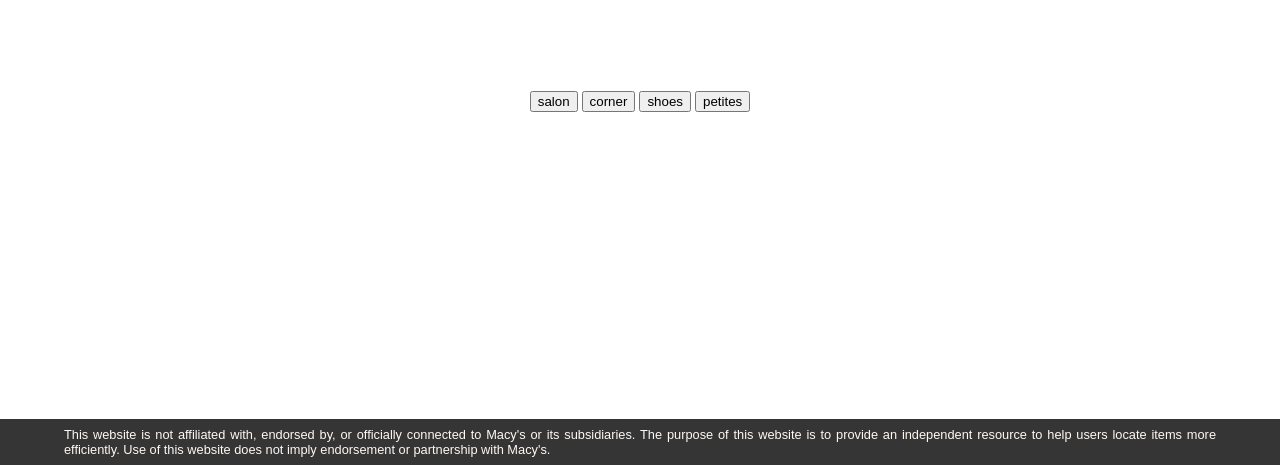
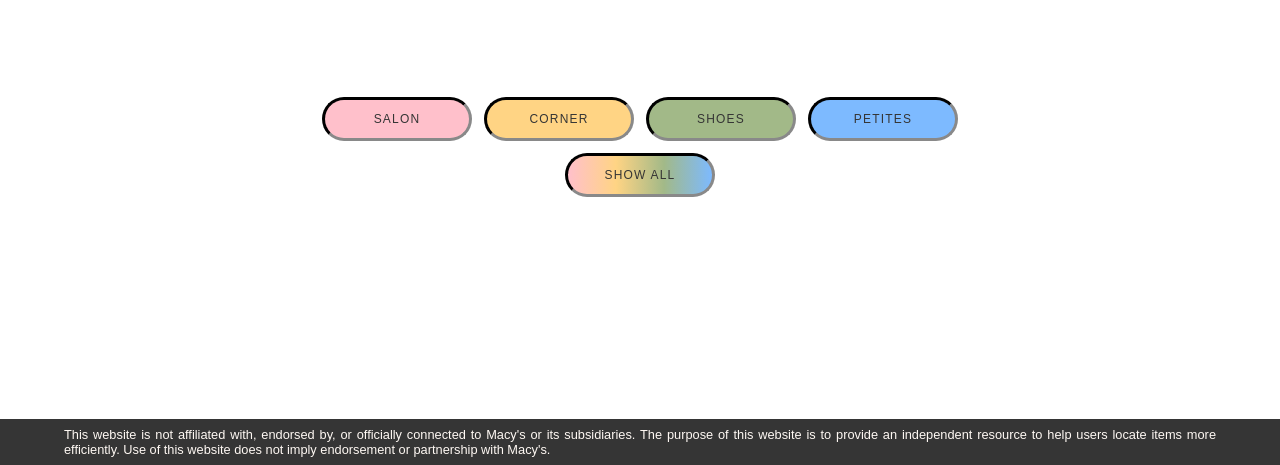
Before and after one commit to marisumidamiyashiro/macys-toy-stockrooms, a plain HTML site: page n-to-z.html in a window 1280 px wide. Shown: the part 335-800 px from the top of the page. Drawn offline with Linux system fonts and the light colour scheme; a web font is replaced by a local one.

Commit message:
fixed buttons on all other pages

```diff
--- a/n-to-z.html
+++ b/n-to-z.html
@@ -53,11 +53,16 @@
                 <h1>Brands N - Z</h1>
             </div>
         </div>
-        <div class="stockroom-key">
-            <button class="salon" data-category="a">salon</button>
-            <button class="corner" data-category="b">corner</button>
-            <button class="womens" data-category="c">shoes</button>
-            <button class="petites" data-category="d">petites</button>
+        <div class="sort-buttons">
+            <div class="stockroom-key">
+                <button class="salon" data-category="a">salon</button>
+                <button class="corner" data-category="b">corner</button>
+                <button class="womens" data-category="c">shoes</button>
+                <button class="petites" data-category="d">petites</button>
+            </div>
+            <div class="show-all">
+                <button id="all-brands" class="all-brands">show all</button>
+            </div>
         </div>
 
         <ul id="brand-name" class="brand-name">
--- a/scss/partials/_main.scss
+++ b/scss/partials/_main.scss
@@ -4,6 +4,7 @@
 .stockroom-n-z {
     display: flex;
     flex-direction: column;
+    justify-content: center;
     text-align: center;
 
     .hero {
@@ -96,6 +97,7 @@
     justify-content: center;
     flex-direction: column;
     width: 90%;
+    margin: 0 auto;
 
     .stockroom-key {
         padding: 0;
```
Also changed, not shown: a-to-f.html (+4 -1 lines), g-to-m.html (+4 -1 lines), css/style.css, 1 other file.
